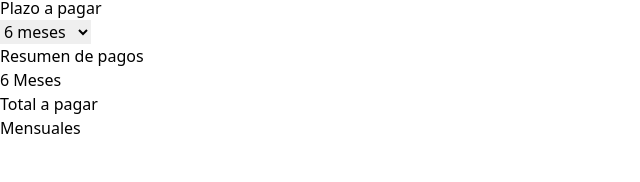
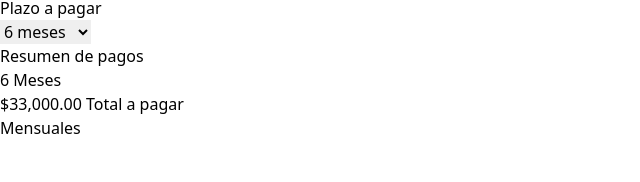
Before and after one commit to MmmarRTha/cotizador-loans-react, a React (Vite) app: page / in a window 1280 px wide. Shown: the part 100-282 px from the top of the page, without its empty margins (0-640 px from the left). Built offline with nearby package versions, Linux system fonts and the light colour scheme.

Commit message:
- update: main - added useEffect to calculate the payment due.

```diff
--- a/src/App.jsx
+++ b/src/App.jsx
@@ -1,4 +1,4 @@
-import { useState } from 'react'
+import { useState, useEffect } from 'react'
 import Header from './components/Header'
 import Button from './components/Button'
 import { moneyFormat, calculateTotal } from './helpers'
@@ -7,6 +7,11 @@ function App() {
     const [amount, setAmount] = useState(25000);
     const [months, setMonths] = useState(6);
     const [total, setTotal] = useState(0);
+
+    useEffect(() => {
+        const resultTotal = calculateTotal(amount, months);
+        setTotal(resultTotal);
+    }, [amount, months]);
 
     const MIN = 0;
     const MAX = 50000;
@@ -71,12 +76,12 @@ function App() {
             <option value="24">24 meses</option>
         </select>
 
-        <div className='p-5 my-5 space-y-3 bg-gray-100'>
+        <div className='p-5 my-5 space-y-3 bg-gray-100 rounded-xl'>
             <h2 className='text-2xl font-extrabold text-center text-gray-500'>
                 Resumen <span className='text-fuchsia-600'>de pagos</span>
             </h2>
             <p className='text-xl font-bold text-center text-gray-500'>{months} Meses</p>
-            <p className='text-xl font-bold text-center text-gray-500'>Total a pagar</p>
+            <p className='text-xl font-bold text-center text-gray-500'>{moneyFormat(total)} Total a pagar</p>
             <p className='text-xl font-bold text-center text-gray-500'>Mensuales</p>
         </div>
     </div>
```
